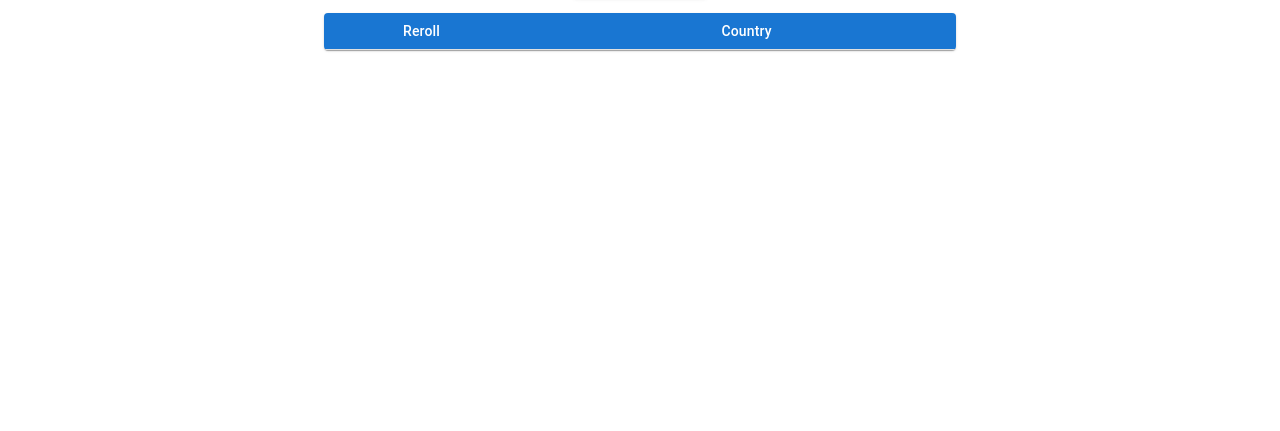
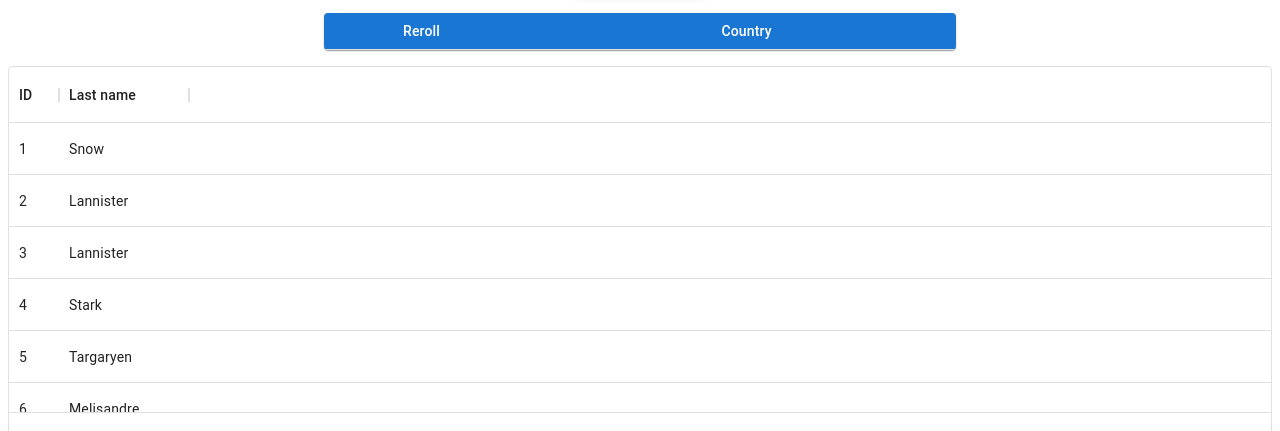
Before and after one commit to VictorKong21/reborn-app, a React (Create React App) app: page / in a window 1280 px wide. Shown: the part 521-952 px from the top of the page. Before the commit the page ends 800 px from the top, so only its background shows below. Built offline with nearby package versions, Linux system fonts and the light colour scheme; grey boxes are pictures that could not be loaded.

Commit message:
change table widget WIP

```diff
--- a/package.json
+++ b/package.json
@@ -9,6 +9,7 @@
     "@mui/icons-material": "^5.11.0",
     "@mui/material": "^5.11.0",
     "@mui/styled-engine-sc": "^5.11.0",
+    "@mui/x-data-grid": "^5.17.16",
     "@testing-library/jest-dom": "^5.16.5",
     "@testing-library/react": "^13.4.0",
     "@testing-library/user-event": "^13.5.0",
--- a/src/App.jsx
+++ b/src/App.jsx
@@ -16,6 +16,7 @@ import {
   Typography,
   Paper,
 } from "@mui/material";
+import { DataGrid } from "@mui/x-data-grid";
 import { v4 as uuidv4 } from "uuid";
 
 function App() {
@@ -55,6 +56,24 @@ function App() {
       fontSize: 14,
     },
   }));
+
+  // Table 2
+  const columns = [
+    { field: "id", headerName: "ID", width: 50 },
+    { field: "lastName", headerName: "Last name", width: 130 },
+  ];
+
+  const rows = [
+    { id: 1, lastName: "Snow" },
+    { id: 2, lastName: "Lannister" },
+    { id: 3, lastName: "Lannister" },
+    { id: 4, lastName: "Stark" },
+    { id: 5, lastName: "Targaryen" },
+    { id: 6, lastName: "Melisandre" },
+    { id: 7, lastName: "Clifford" },
+    { id: 8, lastName: "Frances" },
+    { id: 9, lastName: "Roxie" },
+  ];
 
   return (
     <Stack alignItems="center" spacing={2}>
@@ -102,6 +121,17 @@ function App() {
           </Table>
         </TableContainer>
       </Box>
+
+      {/* Table2 */}
+      <div style={{ height: 400, width: "100%" }}>
+        <DataGrid
+          disableColumnMenu
+          rows={rows}
+          columns={columns}
+          // pageSize={5}
+          rowsPerPageOptions={[5]}
+        />
+      </div>
     </Stack>
   );
 }
```
Also changed, not shown: 1 other file (tests, documents, lock files or other folders).
